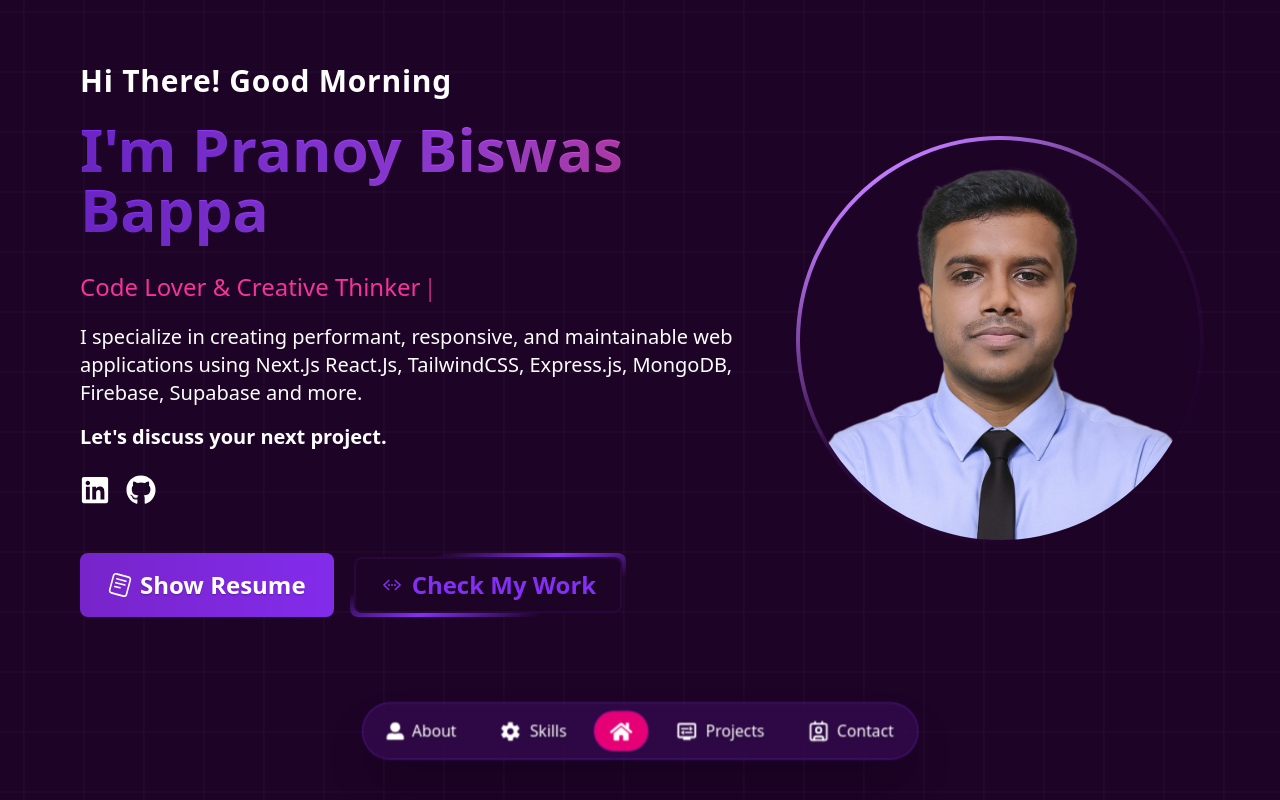
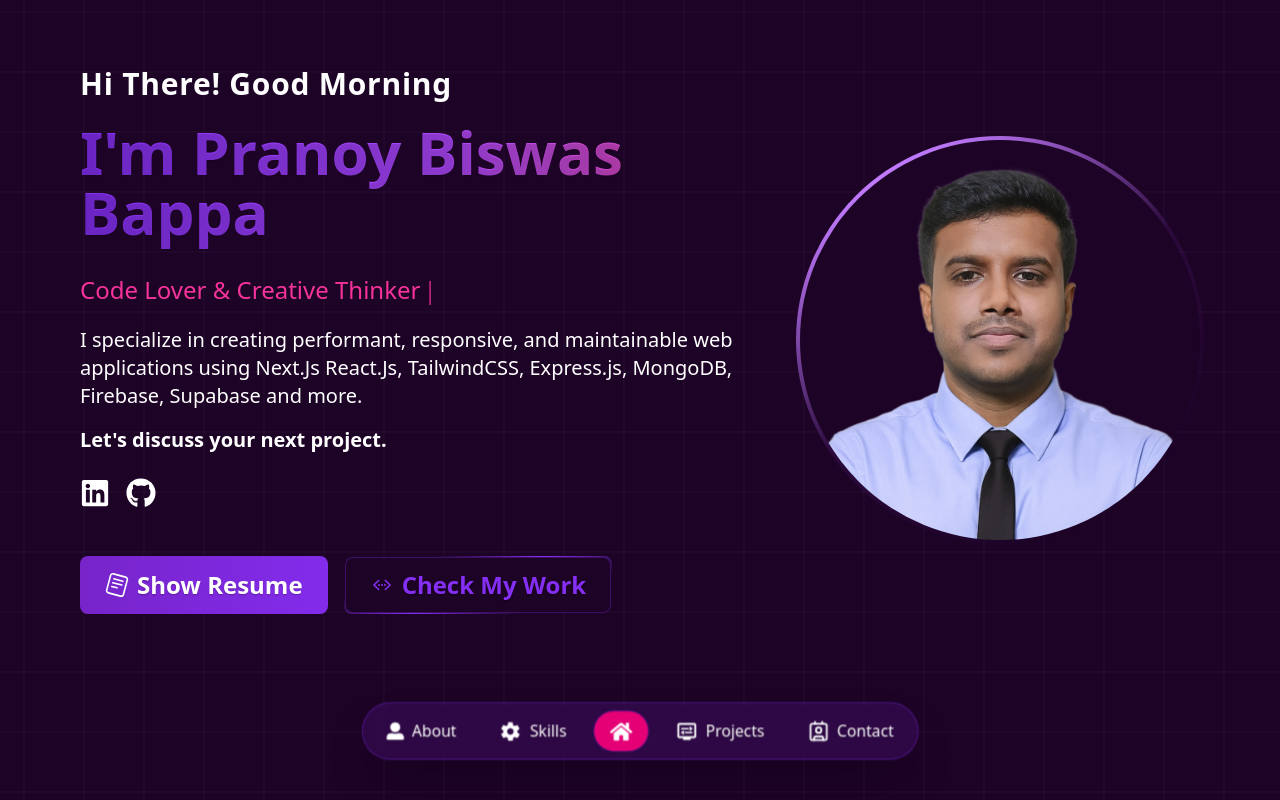
Before and after one commit to impranoybiswas/Portfolio, a Next.js app: page / in a window 1280 px wide. Shown: the top 800 px of the page. Built offline with nearby package versions, Linux system fonts and the light colour scheme.

Commit message:
change button border

```diff
--- a/app/ui/Button.tsx
+++ b/app/ui/Button.tsx
@@ -34,7 +34,7 @@ export default function Button({
       onClick={onClick}
       type={type}
       disabled={disabled}
-      className="rounded-lg p-1 bg-transparent relative overflow-hidden group text-shadow-sm"
+      className="rounded-lg p-[1px] bg-transparent relative overflow-hidden group text-shadow-sm"
     >
       <div
         className={`absolute top-0 left-0 w-full h-full z-5 scale-150
@@ -50,7 +50,7 @@ export default function Button({
         className={`${className} relative flex justify-center items-center gap-2 rounded-lg font-semibold cursor-pointer transition-all duration-500 ease-in-out group z-10
           ${
             isOutline
-              ? "text-secondary bg-base-100 hover:bg-accent border-2 border-secondary/10 hover:border-secondary/30"
+              ? "text-secondary bg-base-100 hover:bg-accent border border-secondary/30 hover:border-secondary/30"
               : ""
           }
           ${isLarge ? "text-xl md:text-2xl h-14 px-6" : "text-base h-9 px-5"}
```
